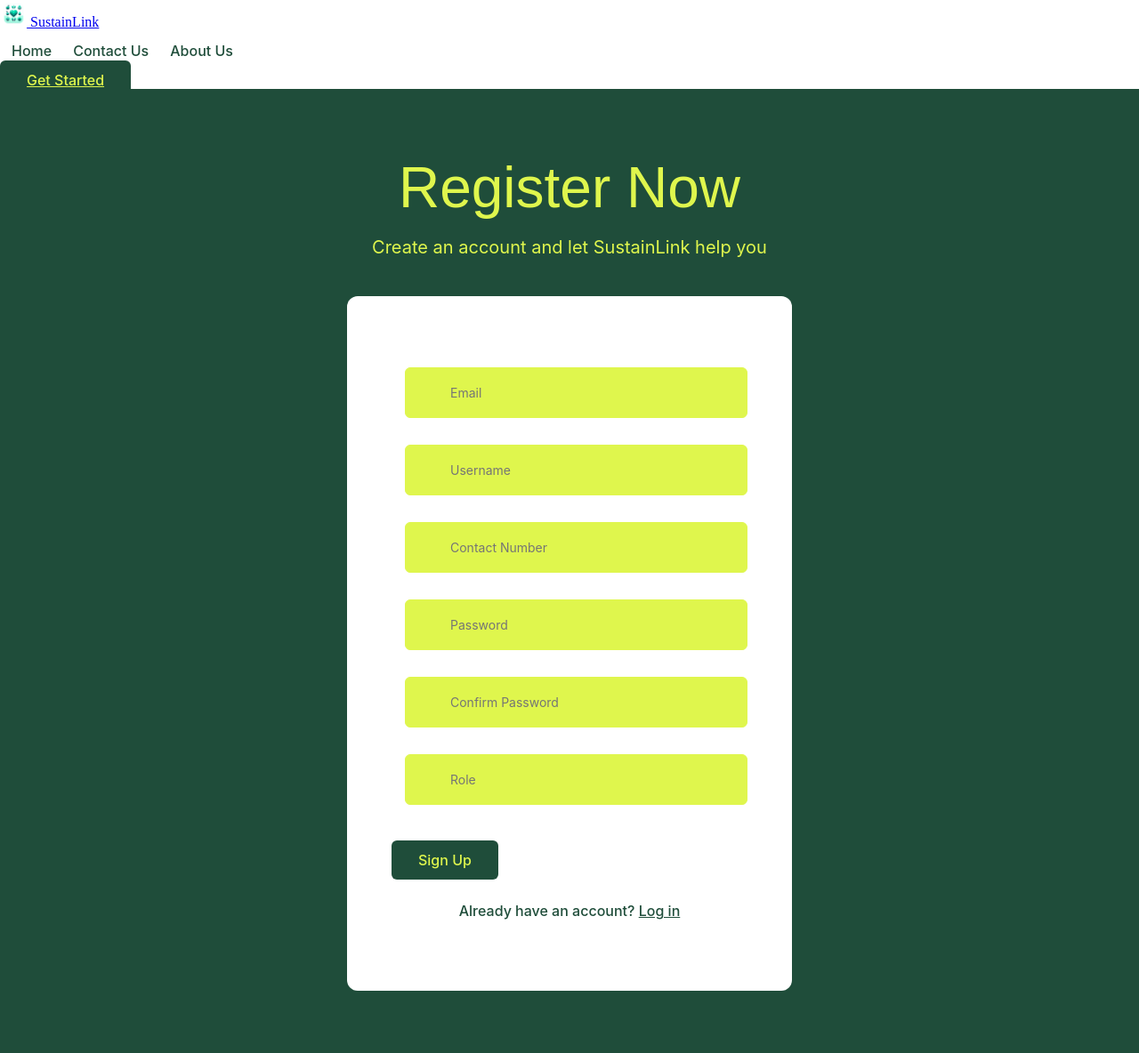
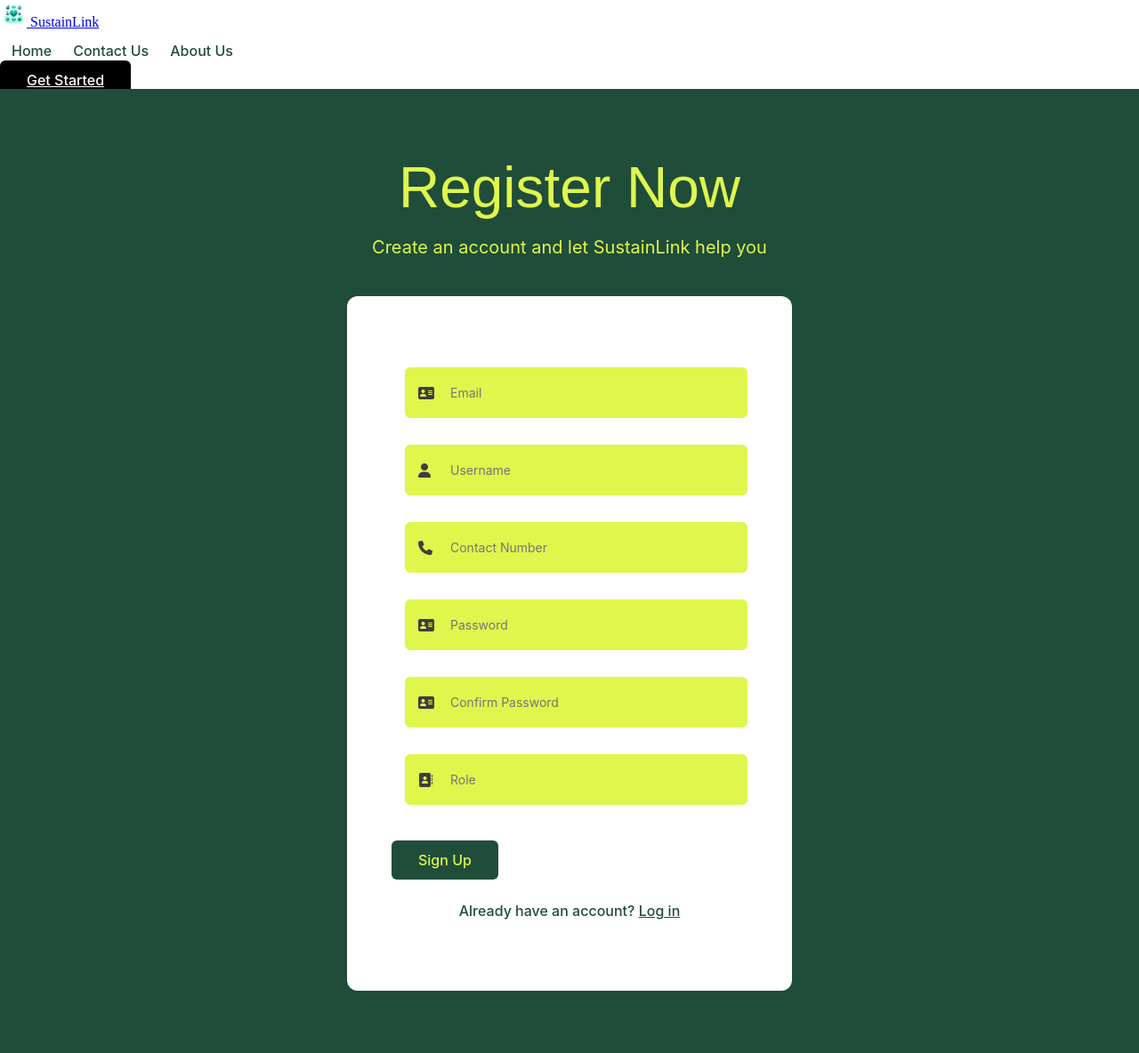
Before and after one commit to Aaryan03Singh/FoodShare, a Flask app: page /register in a window 1280 px wide. Shown: the whole page at 89% size. Run offline with Flask 3, Linux system fonts and the light colour scheme.

Commit message:
Revert "ghj"
This reverts commit d050380ad19526149005874d4b8a32852267b742.
"snges"

```diff
--- a/expiry_app/static/register.css
+++ b/expiry_app/static/register.css
@@ -1,5 +1,6 @@
 *{
-    margin: 0;
+    margin: 0px;
+    padding: 0px;
 }
 
 .top {
@@ -49,8 +50,8 @@
 
 .btn {
     text-align: center;
-    background-color: #1f4d3a;
-    color : #dff64d;
+    background-color: black;
+    color : white;
     border-width : 0;
     border-radius : 6px;  /*rounded corners*/
     padding : 12px 30px;
@@ -64,11 +65,13 @@
 }
 
 .btn:hover{
-    background-color: #dff64d;
-    color: #1f4d3a;
+    background-color: white;
+    color: black;
+
 }
 
 .container{
+    /*display: block;*/
     min-height : 100vh;
     padding-top: 70px;
     padding-bottom: 70px;
@@ -76,6 +79,7 @@
     background-color:#1f4d3a;
     overflow: hidden;
     width: 100%;
+    margin: 0px;
 }
 
 .form-box{
@@ -123,8 +127,7 @@
 }
 
 .input-group{
-    display: block;
-    box-sizing: border-box;
+
     align-items: center;
     margin-bottom: 20px;
     display: flex;
--- a/expiry_app/templates/register.html
+++ b/expiry_app/templates/register.html
@@ -7,6 +7,7 @@
     <link rel="icon" href="../static/images/logo.png" />
 
     <link rel="stylesheet" href="../static/register.css" />
+    <link rel="stylesheet" href="https://cdnjs.cloudflare.com/ajax/libs/font-awesome/6.5.1/css/all.min.css">
 
     <script src="https://code.jquery.com/jquery-3.6.0.min.js"></script>
 
```
